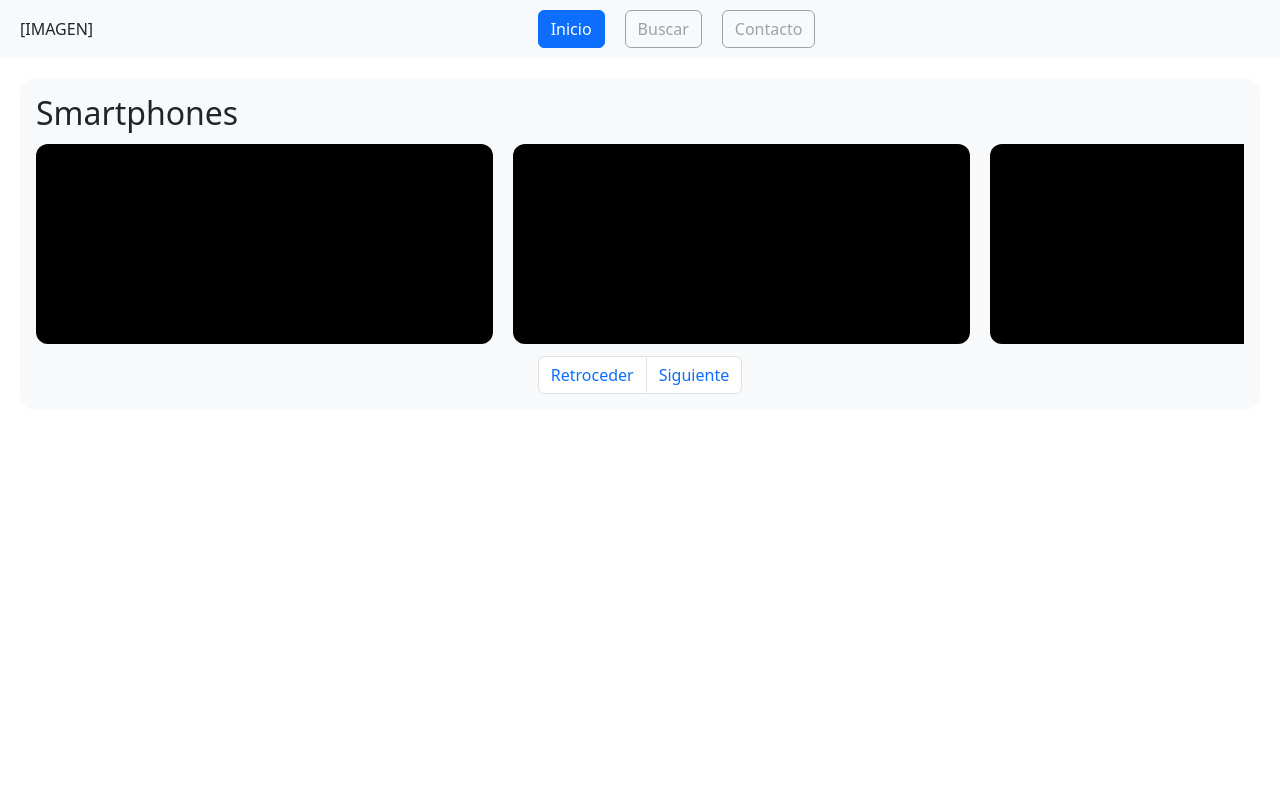
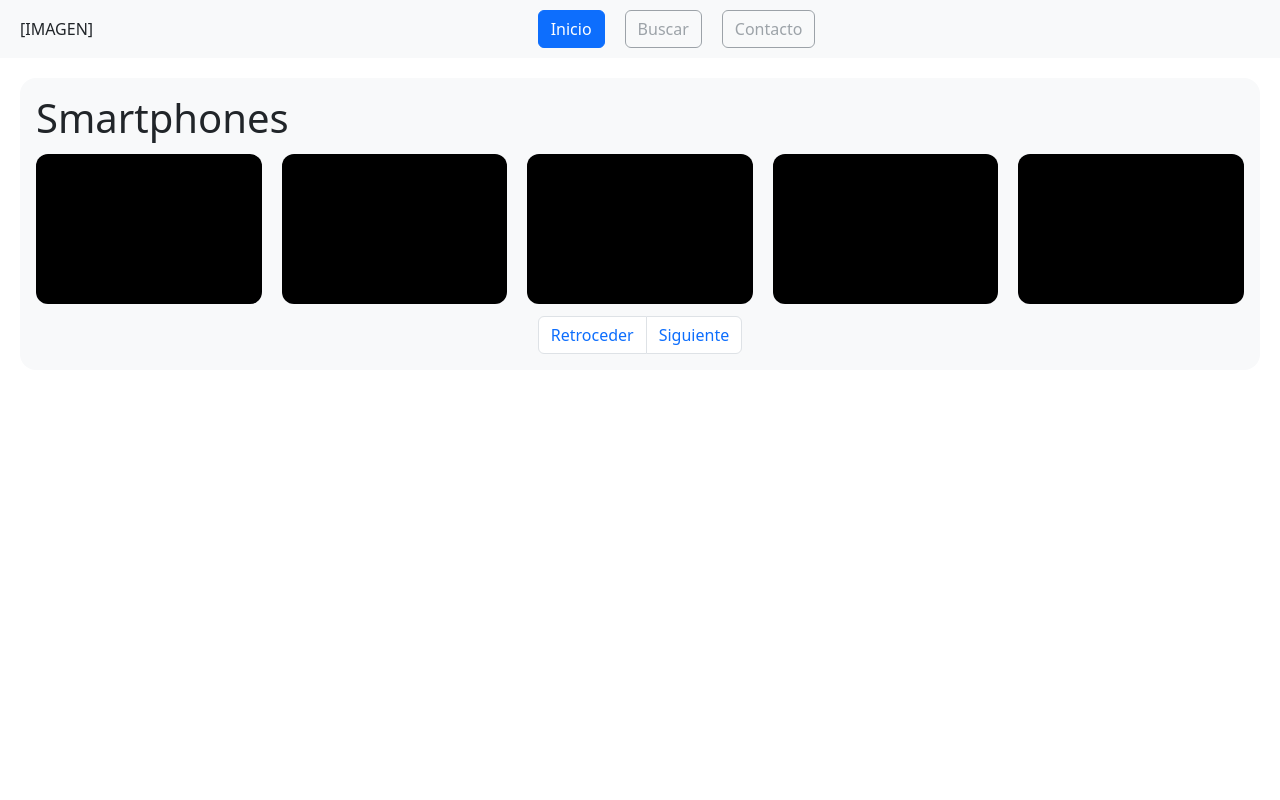
Before and after one commit to pipefs/AplicacionWeb_ES04, a React (Vite) app: page / in a window 1280 px wide. Shown: the top 800 px of the page. Built offline with nearby package versions, Linux system fonts and the light colour scheme.

Commit message:
Paginación funcional + ligero cambio en el diseño.

```diff
--- a/src/components/ListaProductos.jsx
+++ b/src/components/ListaProductos.jsx
@@ -2,29 +2,133 @@ import { useState } from "react"
 import ProductoCard from "./ProductoCard.jsx"
 
 function ListaProductos() {
+    const [paginaActual, setPaginaActual] = useState(0)
+
     // "base de datos" de los productos.
     // Aqui se agregaran para que sea posible implementar la "pagination".
-    let productos = {
-        // nombre del celu
-        "samsung j2 prime": {
+    let productos = [
+        {
+            nombre: "samsung j2 prime",
             imagen: "url o direccion",
             descripcion: "blabla"
+        },
+        {
+            nombre: "samsung j2 prime",
+            imagen: "url o direccion",
+            descripcion: "blabla"
+        },
+        {
+            nombre: "samsung j2 prime",
+            imagen: "url o direccion",
+            descripcion: "blabla"
+        },
+        {
+            nombre: "samsung j2 prime",
+            imagen: "url o direccion",
+            descripcion: "blabla"
+        },
+        {
+            nombre: "samsung j2 prime",
+            imagen: "url o direccion",
+            descripcion: "blabla"
+        },
+        {
+            nombre: "samsung j2 prime",
+            imagen: "url o direccion",
+            descripcion: "blabla"
+        }, {
+            nombre: "samsung j2 prime",
+            imagen: "url o direccion",
+            descripcion: "blabla"
+        }, {
+            nombre: "samsung j2 prime",
+            imagen: "url o direccion",
+            descripcion: "blabla"
+        }, {
+            nombre: "samsung j2 prime",
+            imagen: "url o direccion",
+            descripcion: "blabla"
+        }, {
+            nombre: "samsung j2 prime",
+            imagen: "url o direccion",
+            descripcion: "blabla"
+        },
+        {
+            nombre: "samsung j2 prime",
+            imagen: "url o direccion",
+            descripcion: "blabla"
+        },
+        {
+            nombre: "samsung j2 prime",
+            imagen: "url o direccion",
+            descripcion: "blabla"
+        }, {
+            nombre: "samsung j2 prime",
+            imagen: "url o direccion",
+            descripcion: "blabla"
+        }, {
+            nombre: "samsung j2 prime",
+            imagen: "url o direccion",
+            descripcion: "blabla"
+        }, {
+            nombre: "samsung j2 prime",
+            imagen: "url o direccion",
+            descripcion: "blabla"
+        }, {
+            nombre: "samsung j2 prime",
+            imagen: "url o direccion",
+            descripcion: "blabla"
+        }, {
+            nombre: "samsung j2 prime",
+            imagen: "url o direccion",
+            descripcion: "blabla"
+        },{
+            nombre: "samsung j2 prime",
+            imagen: "url o direccion",
+            descripcion: "blabla"
+        },
+    ]
+
+    // ! esto no se actualiza cada frame.
+
+    // sistema un poquito mas complicado pero asi
+    // no me preocupo por paginar dentro de productos.
+    const productosPorPagina = 5
+
+    const totalPaginas = productos.length / productosPorPagina
+    const inicio = paginaActual * productosPorPagina
+    const productosVisibles = productos.slice(inicio, inicio + productosPorPagina)
+
+    const productosMostrados = []
+    for (let i = 0; i < productosVisibles.length; i++) {
+        productosMostrados.push(<ProductoCard />)
+    }
+
+    const paginaSiguiente = (e) => {
+        e.preventDefault()
+        if (paginaActual < totalPaginas - 1) {
+            setPaginaActual(paginaActual + 1)
+        }
+    }
+
+    const paginaAnterior = (e) => {
+        e.preventDefault()
+        if (paginaActual > 0) {
+            setPaginaActual(paginaActual - 1)
         }
     }
 
     return (
         <div class="bg-body-tertiary" style={{ padding: "0px 16px", borderRadius: "16px" }}>
-            <h2 style={{ paddingTop: "16px" }}>Smartphones</h2>
+            <h1 style={{ paddingTop: "16px" }}>Smartphones</h1>
             <div style={{
                 display: "flex",
                 gap: "20px",
                 alignItems: "center",
-                overflowX: "hidden",
+                justifyContent: "space-between",
                 paddingTop: "4px"
             }}>
-                <ProductoCard />
-                <ProductoCard />
-                <ProductoCard />
+                {productosMostrados}
             </div>
             <nav style={{
                 display: "flex",
@@ -32,8 +136,12 @@ function ListaProductos() {
                 paddingTop: "12px"
             }}>
                 <ul class="pagination">
-                    <li class="page-item"><a class="page-link" href="#">Retroceder</a></li>
-                    <li class="page-item"><a class="page-link" href="#">Siguiente</a></li>
+                    <li class="page-item">
+                        <a class="page-link" href="" onClick={paginaAnterior}>Retroceder</a>
+                    </li>
+                    <li class="page-item">
+                        <a class="page-link" href="" onClick={paginaSiguiente}>Siguiente</a>
+                    </li>
                 </ul>
             </nav>
         </div>
--- a/src/components/ProductoCard.jsx
+++ b/src/components/ProductoCard.jsx
@@ -1,11 +1,12 @@
 function ProductoCard() {
     return (
         <div style={{
-            width: "457px",
-            height: "200px",
+            width: "500px",
+            height: "150px",
             backgroundColor: "#000",
             borderRadius: "12px",
-            flexShrink: 0
+            flexShrink: 1,
+            flexGrow: 1,
         }}>
         </div>
     )
```
